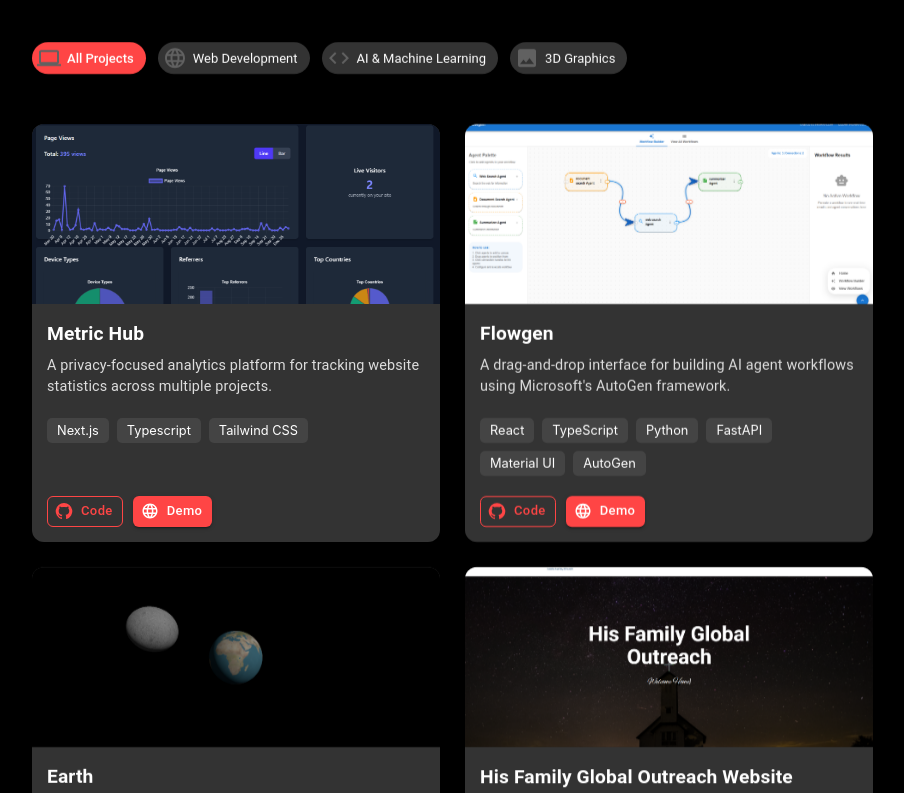
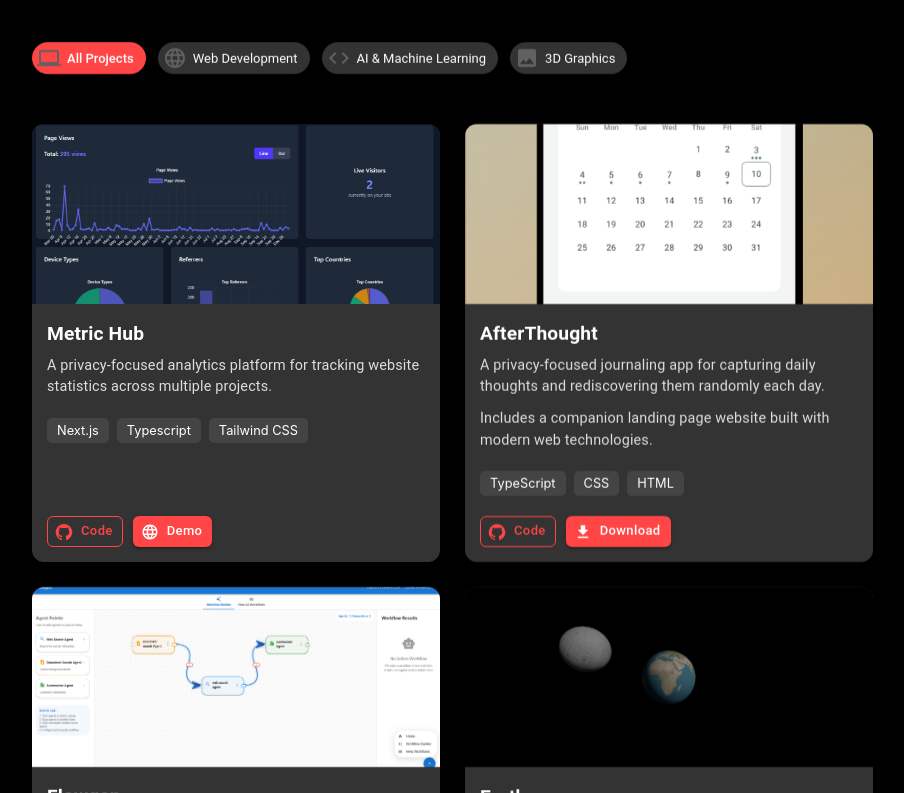
Before and after one commit to OkeahDavid/David, a React (Create React App) app: page / in a window 1280 px wide. Shown: the part 1307-2100 px from the top of the page, without its empty margins (188-1092 px from the left). Built offline with nearby package versions, Linux system fonts and the light colour scheme; no server answers.

Commit message:
feat: add AfterThought project with description and download link

```diff
--- a/src/components/Projects.js
+++ b/src/components/Projects.js
@@ -6,6 +6,7 @@ import XIcon from '@mui/icons-material/X';
 import CodeIcon from '@mui/icons-material/Code';
 import ImageIcon from '@mui/icons-material/Image';
 import LaptopIcon from '@mui/icons-material/Laptop';
+import GetAppIcon from '@mui/icons-material/GetApp';
 import FadeInSection from './FadeInSection';
 import '../styles/Projects.css';
 
@@ -19,6 +20,18 @@ const projectData = [
     github: "https://github.com/OkeahDavid/Metrics-hub",
     link: "https://metrics-hub.netlify.app/",
     image: "/project-images/metrics-hub.png", // Default image that will be used if available
+    category: "web",
+  },
+  {
+    title: "AfterThought",
+    description: [
+      "A privacy-focused journaling app for capturing daily thoughts and rediscovering them randomly each day.",
+      "Includes a companion landing page website built with modern web technologies."
+    ],
+    tech: ["TypeScript", "CSS", "HTML"],
+    github: "https://github.com/OkeahDavid/AfterThought-Web",
+    link: "https://play.google.com/store/apps/details?id=com.afterthought.app",
+    image: "/project-images/afterthought.png",
     category: "web",
   },
   {
@@ -218,11 +231,11 @@ const Projects = () => {
                     href={project.link}
                     target="_blank"
                     rel="noopener"
-                    startIcon={project.link.includes('twitter.com') ? <XIcon /> : <LanguageIcon />}
+                    startIcon={project.link.includes('twitter.com') ? <XIcon /> : project.link.includes('play.google.com') ? <GetAppIcon /> : <LanguageIcon />}
                     className="action-button"
                     aria-label="View demo"
                   >
-                    {project.link.includes('twitter.com') ? 'Twitter' : 'Demo'}
+                    {project.link.includes('twitter.com') ? 'Twitter' : project.link.includes('play.google.com') ? 'Download' : 'Demo'}
                   </Button>
                 )}
               </Box>
```
Also changed, not shown: public/project-images/afterthought.png (added).
